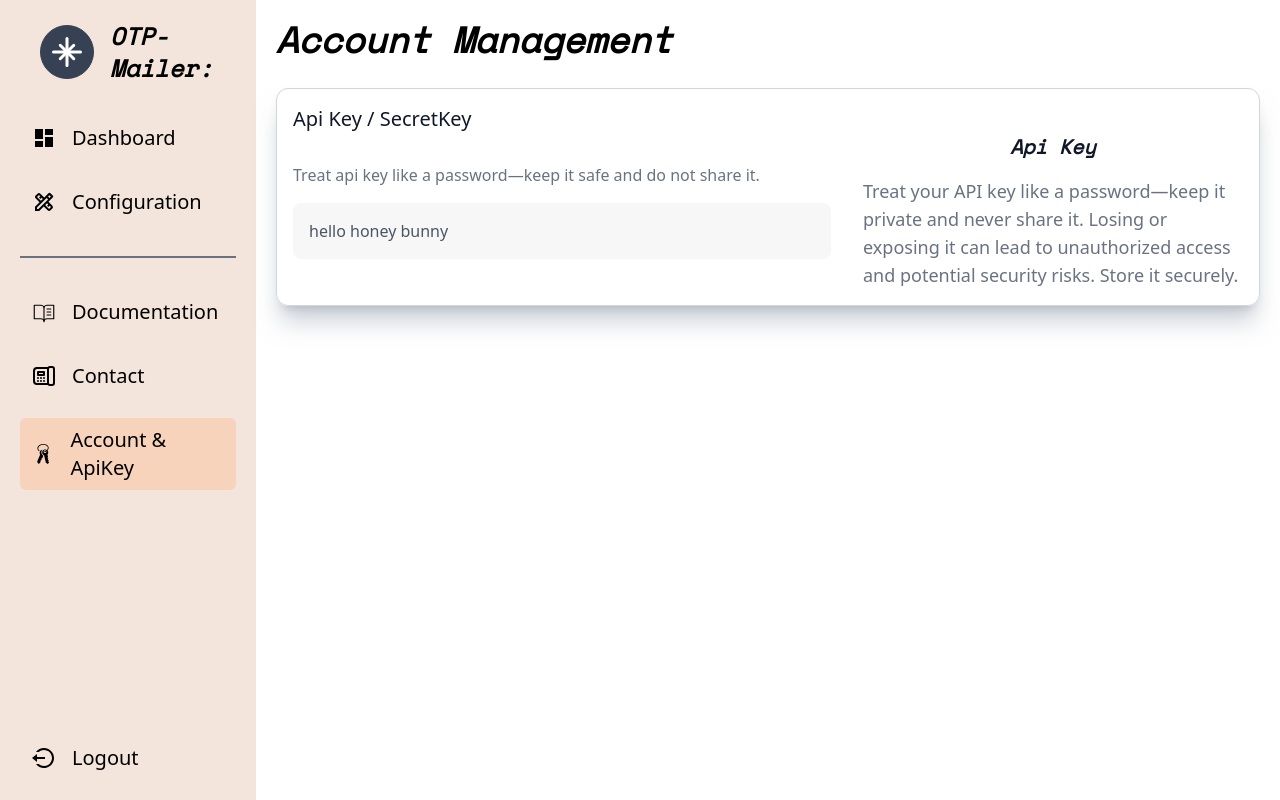
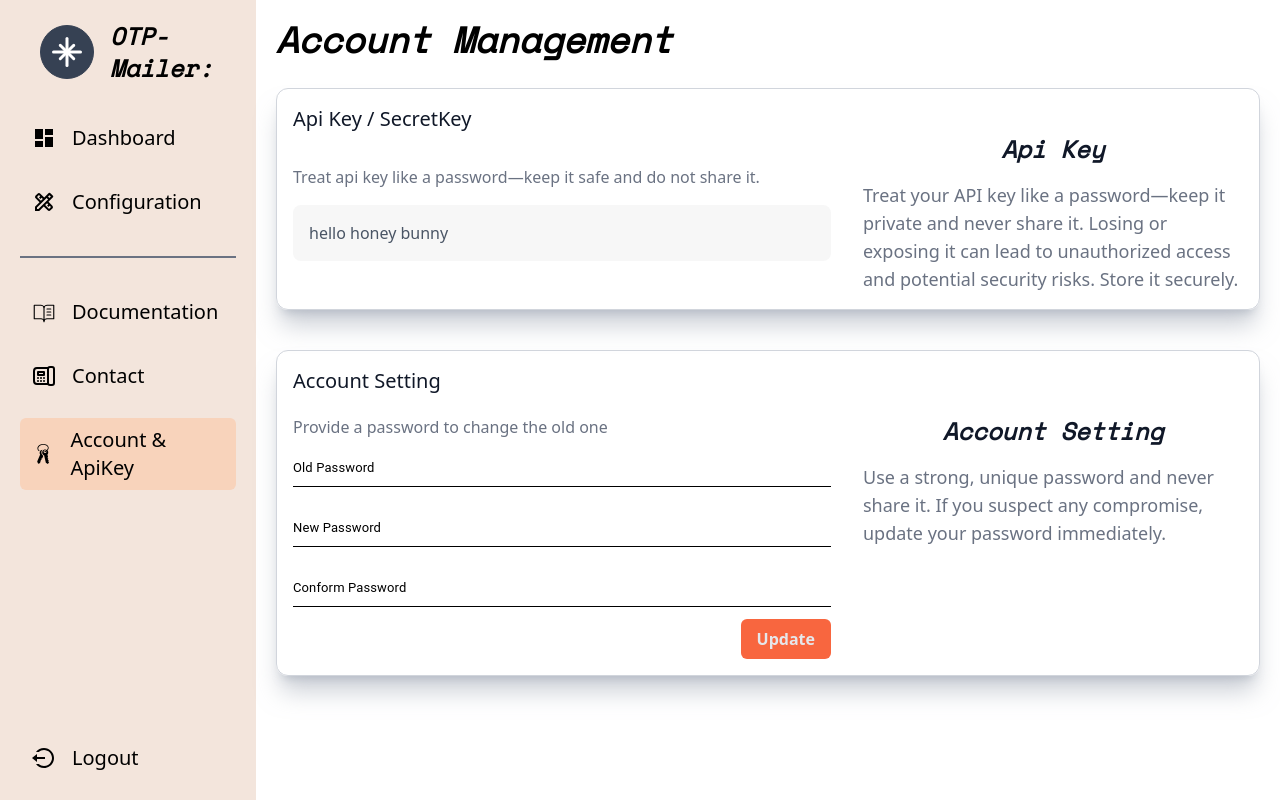
Before and after one commit to Dipak-Gautam/OTP-Mailer-Frontend, a React (Vite) app: page /dashboard/account in a window 1280 px wide. Built offline with nearby package versions, Linux system fonts and the light colour scheme.

Commit message:
feat : account setting implemented

```diff
--- a/src/Components/Authentication/Login/Components/LoginPage.tsx
+++ b/src/Components/Authentication/Login/Components/LoginPage.tsx
@@ -71,7 +71,7 @@ const LoginPage = ({ setSelector }: ILoginPageProp) => {
           onClick={() => setSelector("register")}
         >
           Register
-        </span>{" "}
+        </span>
       </div>
     </div>
   );
--- a/src/Components/Buttons/OrangeButton/OrangeButton.tsx
+++ b/src/Components/Buttons/OrangeButton/OrangeButton.tsx
@@ -1,11 +1,14 @@
-import React from "react";
-interface OrangeButtonProp {
+import React, { Component, ComponentProps } from "react";
+interface OrangeButtonProp extends ComponentProps<"div"> {
   title: string;
 }
 
-const OrangeButton = ({ title }: OrangeButtonProp) => {
+const OrangeButton = ({ title, ...props }: OrangeButtonProp) => {
   return (
-    <div className="bg-[#f8663f] w-fit p-2 px-4 font-sans font-bold rounded-md text-gray-200 hover:text-white hover:bg-orange-600 cursor-pointer ">
+    <div
+      className="bg-[#f8663f] w-fit p-2 px-4 font-sans font-bold rounded-md text-gray-200 hover:text-white hover:bg-orange-600 cursor-pointer "
+      {...props}
+    >
       {title}
     </div>
   );
--- a/src/Components/DashBoard/Component/AccountApi/Account&Api.tsx
+++ b/src/Components/DashBoard/Component/AccountApi/Account&Api.tsx
@@ -1,5 +1,6 @@
 import React from "react";
 import ApiKey from "./Component/ApiKey";
+import AccountSetting from "./Component/AccountSetting";
 
 const AccountApi = () => {
   return (
@@ -7,8 +8,9 @@ const AccountApi = () => {
       <div className="text-4xl font-SpaceMono italic font-bold ">
         Account Management
       </div>
-      <div className="my-7">
+      <div className="my-7 space-y-10">
         <ApiKey />
+        <AccountSetting />
       </div>
     </div>
   );
--- /dev/null
+++ b/src/Components/DashBoard/Component/AccountApi/Component/AccountSetting.tsx
@@ -0,0 +1,32 @@
+import React from "react";
+import ChangePasswordOld from "./ChangePasswordOld";
+
+const AccountSetting = () => {
+  return (
+    <div className="p-4 border border-gray-300 shadow-xl shadow-gray-400/50 rounded-xl">
+      <div className="text-gray-900 font-medium text-xl mb-5 ">
+        Account Setting
+      </div>
+
+      <div className="flex gap-8">
+        <div className="flex-1">
+          <div className="text-gray-500 text-base font-medium">
+            Provide a password to change the old one
+          </div>
+          <ChangePasswordOld />
+        </div>
+        <div className="w-[40%] space-y-4">
+          <div className="font-bold text-2xl font-SpaceMono italic text-gray-900 text-center">
+            Account Setting
+          </div>
+          <div className="text-gray-500 font-medium text-lg ">
+            Use a strong, unique password and never share it. If you suspect any
+            compromise, update your password immediately.
+          </div>
+        </div>
+      </div>
+    </div>
+  );
+};
+
+export default AccountSetting;
--- a/src/Components/DashBoard/Component/AccountApi/Component/ApiKey.tsx
+++ b/src/Components/DashBoard/Component/AccountApi/Component/ApiKey.tsx
@@ -8,7 +8,7 @@ const ApiKey = () => {
       </div>
       <div className="flex gap-8 ">
         <div className="flex-1 flex flex-col gap-4 justify-center">
-          <div className="font-lg text-gray-500 font-medium">
+          <div className=" text-gray-500 font-medium">
             Treat api key like a password—keep it safe and do not share it.
           </div>
           <div className="bg-[#f7f7f7] font-lg text-gray-600 font-medium p-4 rounded-lg">
@@ -16,7 +16,7 @@ const ApiKey = () => {
           </div>
         </div>
         <div className="w-[40%] flex flex-col gap-4">
-          <div className="text-xl text-gray-900 font-SpaceMono italic font-bold text-center">
+          <div className="text-2xl text-gray-900 font-SpaceMono italic font-bold text-center">
             Api Key
           </div>
           <div className="text-gray-500 font-medium text-lg">
--- /dev/null
+++ b/src/Components/DashBoard/Component/AccountApi/Component/ChangePasswordOld.tsx
@@ -0,0 +1,70 @@
+import React from "react";
+import { SubmitHandler, useForm } from "react-hook-form";
+import { IPassword } from "../../../../../Schema/setPassword.schema";
+import {
+  IChangePassword,
+  IChangePasswordSchema,
+} from "../../../../../Schema/changePassword.Schema";
+import { zodResolver } from "@hookform/resolvers/zod";
+import TextInputControllers from "../../../../Input/TextInputController";
+import OrangeButton from "../../../../Buttons/OrangeButton/OrangeButton";
+
+const ChangePasswordOld = () => {
+  const {
+    control,
+    handleSubmit,
+    setError,
+    formState: { errors, isSubmitting },
+  } = useForm<IChangePassword>({
+    resolver: zodResolver(IChangePasswordSchema),
+  });
+
+  const onSubmit: SubmitHandler<IChangePassword> = () => {
+    console.log(" submit clicked");
+  };
+
+  return (
+    <div>
+      <TextInputControllers
+        control={control}
+        error={errors.oldPassword}
+        label="Old Password"
+        name="oldPassword"
+        type="password"
+      />
+
+      <TextInputControllers
+        control={control}
+        error={errors.newPassword}
+        label="New Password"
+        name="newPassword"
+        type="password"
+      />
+
+      <TextInputControllers
+        control={control}
+        error={errors.confirmPassword}
+        label="Conform Password"
+        name="confirmPassword"
+        type="password"
+      />
+
+      <div className="flex justify-end">
+        <div className="text-xs text-red-500 flex-1 ">
+          {errors.root && `${errors.root.message}`}
+        </div>
+        {isSubmitting ? (
+          <div className="w-fit">
+            <OrangeButton title="Submitting" />
+          </div>
+        ) : (
+          <div className="w-fit">
+            <OrangeButton title="Update" onClick={handleSubmit(onSubmit)} />
+          </div>
+        )}
+      </div>
+    </div>
+  );
+};
+
+export default ChangePasswordOld;
--- /dev/null
+++ b/src/Schema/changePassword.Schema.ts
@@ -0,0 +1,14 @@
+import { string, z } from "zod";
+
+export const IChangePasswordSchema = z
+  .object({
+    oldPassword: string().min(8, "password must be at least 8 character long."),
+    newPassword: string().min(8, "password must be at least 8 character long."),
+    confirmPassword: string().min(8, "password must be min 8 character long."),
+  })
+  .refine((data) => data.newPassword === data.confirmPassword, {
+    path: ["confirmPassword"],
+    message: "password and confirm password must match",
+  });
+
+export type IChangePassword = z.infer<typeof IChangePasswordSchema>;
```
